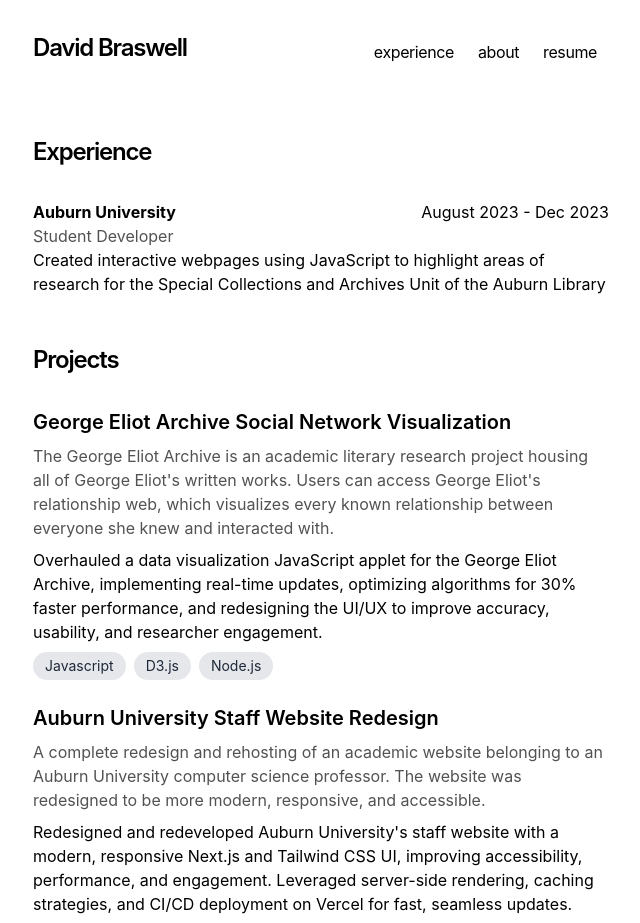
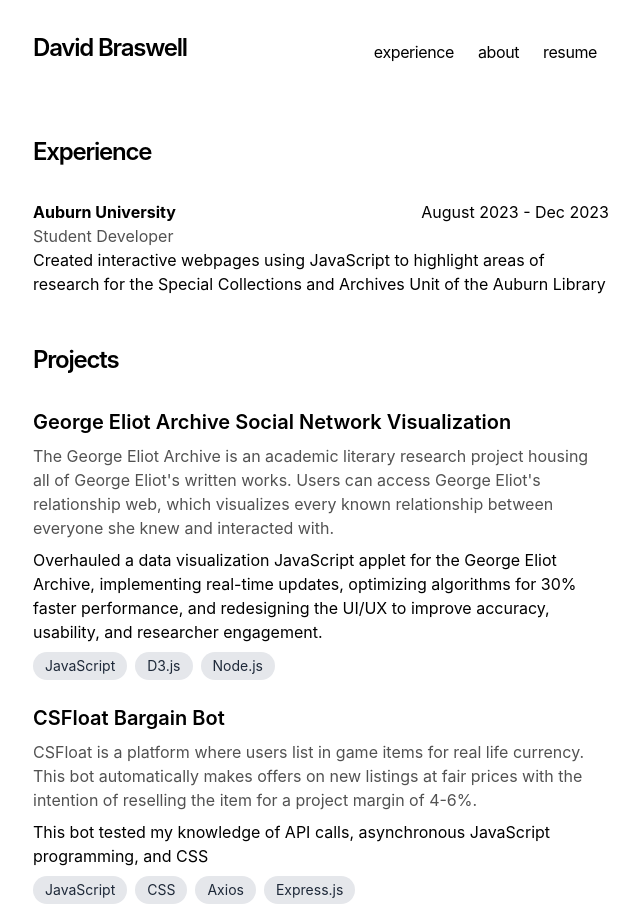
Before and after one commit to DavidBraswell/portfolio-website, a Next.js app: page /experience in a window 1280 px wide. Shown: the top 923 px of the page, without its empty margins (319-959 px from the left). Built offline with nearby package versions, Linux system fonts and the light colour scheme.

Commit message:
updated projects section, added images

```diff
--- a/app/assets/projects.ts
+++ b/app/assets/projects.ts
@@ -7,7 +7,14 @@
     summary:
       "Overhauled a data visualization JavaScript applet for the George Eliot Archive, implementing real-time updates, optimizing algorithms for 30% faster performance, and redesigning the UI/UX to improve accuracy, usability, and researcher engagement.",
     link: "",
-    tags: ["Javascript", "D3.js", "Node.js"],
+    tags: ["JavaScript", "D3.js", "Node.js"],
+  },
+  {
+    name: "CSFloat Bargain Bot",
+    images: ["screen1.png"],
+    description: "CSFloat is a platform where users list in game items for real life currency. This bot automatically makes offers on new listings at fair prices with the intention of reselling the item for a project margin of 4-6%.",
+    summary: "This bot tested my knowledge of API calls, asynchronous JavaScript programming, and CSS",
+    tags: ["JavaScript", "CSS", "Axios", "Express.js"]
   },
   {
     name: "Auburn University Staff Website Redesign",
```
Also changed, not shown: app/assets/screen1.png (added), app/images/screen1.png (added).
